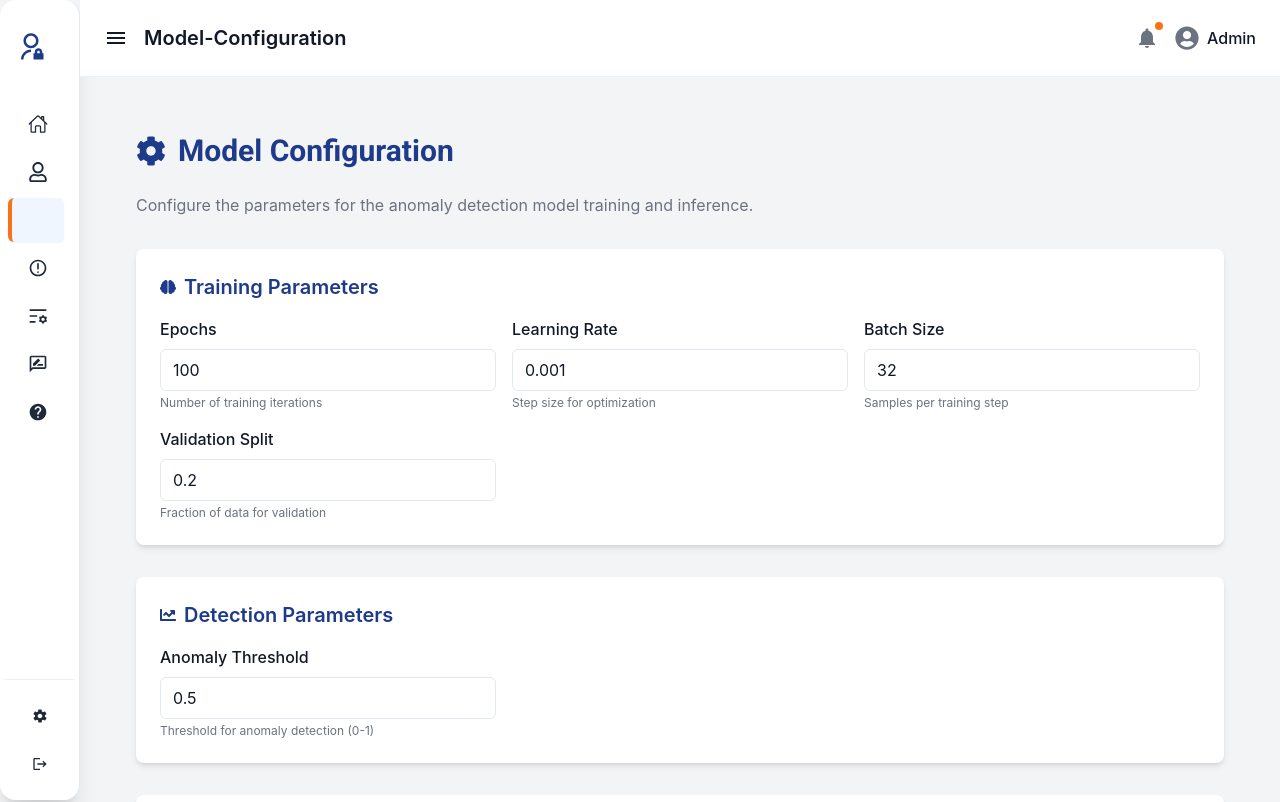
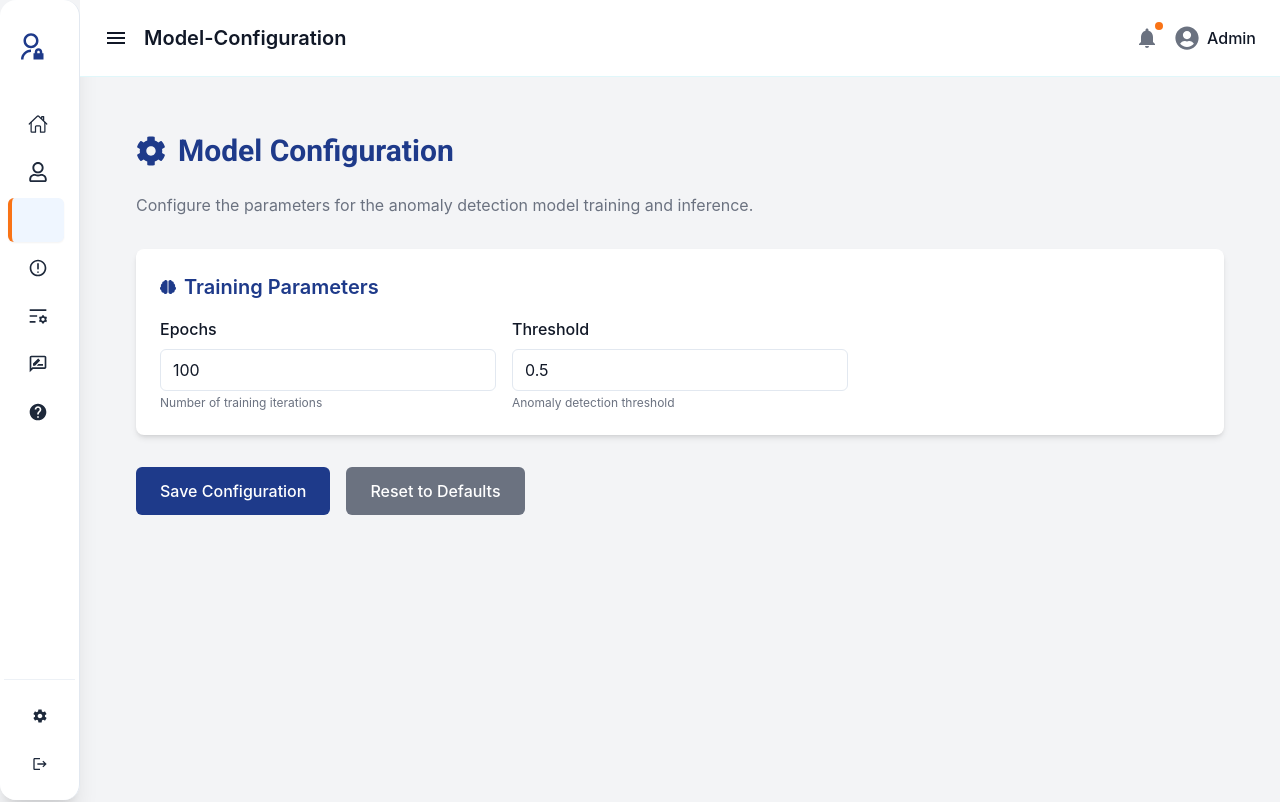
Before and after one commit to Abdullahilyas5/Anomally-detection, a React (Vite) app: page /admin/model-configuration in a window 1280 px wide. Shown: the top 802 px of the page. Built offline with nearby package versions, Linux system fonts and the light colour scheme; some icons are missing.

Commit message:
update the configuration

```diff
--- a/src/components/Admin/ModelConfiguration.jsx
+++ b/src/components/Admin/ModelConfiguration.jsx
@@ -89,7 +89,25 @@ const ModelConfiguration = () => {
                 />
                 <p className="text-xs text-textSecondary mt-1">Number of training iterations</p>
               </div>
+
               <div>
+                <label className="block text-textMain font-medium mb-2">Threshold</label>
+                <input
+                  type="number"
+                  name="threshold"
+                  value={config.threshold}
+                  onChange={handleChange}
+                  step="0.01"
+                  min="0"
+                  max="1"
+                  className="w-full px-3 py-2 border border-borderSlate rounded-md focus:outline-none focus:ring-2 focus:ring-primary"
+                />
+                <p className="text-xs text-textSecondary mt-1">Anomaly detection threshold</p>
+              </div>
+
+
+
+              {/* <div>
                 <label className="block text-textMain font-medium mb-2">Learning Rate</label>
                 <input
                   type="number"
@@ -129,12 +147,13 @@ const ModelConfiguration = () => {
                   className="w-full px-3 py-2 border border-borderSlate rounded-md focus:outline-none focus:ring-2 focus:ring-primary"
                 />
                 <p className="text-xs text-textSecondary mt-1">Fraction of data for validation</p>
-              </div>
+              </div> */}
             </div>
           </motion.div>
 
           {/* Detection Parameters */}
-          <motion.div
+
+          {/* <motion.div
             initial={{ opacity: 0, y: 20 }}
             animate={{ opacity: 1, y: 0 }}
             transition={{ duration: 0.5, delay: 0.2 }}
@@ -162,7 +181,7 @@ const ModelConfiguration = () => {
             </div>
           </motion.div>
 
-          {/* Early Stopping */}
+
           <motion.div
             initial={{ opacity: 0, y: 20 }}
             animate={{ opacity: 1, y: 0 }}
@@ -217,7 +236,6 @@ const ModelConfiguration = () => {
             </div>
           </motion.div>
 
-          {/* Model Architecture */}
           <motion.div
             initial={{ opacity: 0, y: 20 }}
             animate={{ opacity: 1, y: 0 }}
@@ -266,7 +284,7 @@ const ModelConfiguration = () => {
                 </select>
               </div>
             </div>
-          </motion.div>
+          </motion.div> */}
 
           {/* Action Buttons */}
           <motion.div
```
